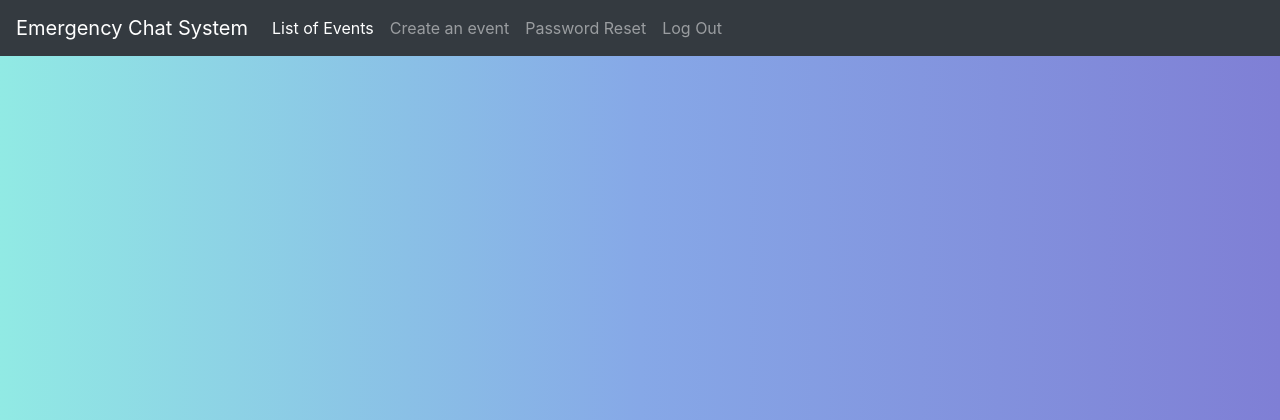
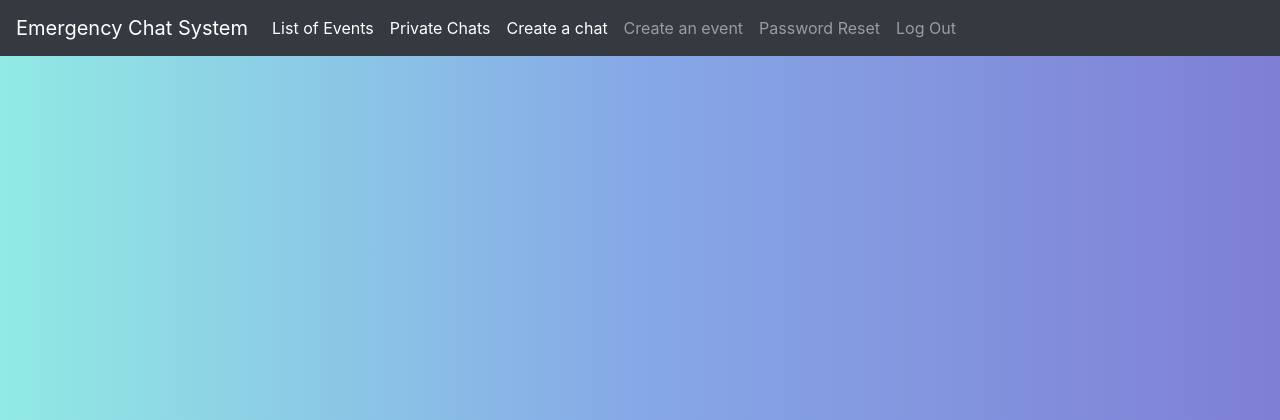
Before and after one commit to VishekhaTamrakar/DouglasEmergencyChatSystem, a Django app: page /private_chat in a window 1280 px wide. Shown: the top 420 px of the page. Run offline with Django 3.2, Linux system fonts and the light colour scheme; the visitor is signed in with stand-in values (Sample User, id 1); data that the repository does not hold is empty; some libraries are stand-ins or nearby versions; some web fonts are replaced.

Commit message:
user can create a private chat with another user

```diff
--- a/accounts/templates/base.html
+++ b/accounts/templates/base.html
@@ -18,6 +18,8 @@
     <div class="navbar-nav">
         {% if request.user.is_authenticated %}
             <a class="nav-item nav-link active" href="{% url 'events' %}">List of Events<span class="sr-only">(current)</span></a>
+            <a class="nav-item nav-link active" href="{% url 'private_chat' %}">Private Chats<span class="sr-only">(current)</span></a>
+            <a class="nav-item nav-link active" href="{% url 'private_chat_create' %}">Create a chat<span class="sr-only">(current)</span></a>
             {% if request.user.is_superuser %}
                     <a class="nav-item nav-link" href="{% url 'event_create' %}">Create an event</a>
                 {% endif %}
--- a/chat/templates/chat/private_chat.html
+++ b/chat/templates/chat/private_chat.html
@@ -23,7 +23,7 @@
 
 
     <div class="row" id="events_card">
-    {% for event in events %}
+    {% for private_message in private_messages %}
   <div class="col-md-4">
     <div class="card text-white bg-dark mb-3">
       <div class="card-body">
--- a/chat/urls.py
+++ b/chat/urls.py
@@ -11,4 +11,5 @@ urlpatterns = [
     path('event/create', views.event_create, name='event_create'),
     path('event/<int:pk>/delete/', views.event_delete, name='event_delete'),
     path('private_chat', views.PrivateChatView.as_view(), name='private_chat'),
+    path('private_chat/create', views.private_chat_create, name='private_chat_create'),
 ]
--- a/chat/views.py
+++ b/chat/views.py
@@ -39,7 +39,7 @@ class EventView(LoginRequiredMixin, ListView):
 class PrivateChatView(LoginRequiredMixin, ListView):
     template_name= "chat/private_chat.html"
     model = PrivateChat
-    context_object_name = 'private_message'
+    context_object_name = 'private_messages'
 
 
     def get_queryset(self):
@@ -73,18 +73,34 @@ def event_detail(request, pk):
 
 '''View for chat creation'''
 '''received request, extends CreatePrivateCharForm to submit the request'''
-# @login_required
-# def private_chat_create(request):
-#     if request.method == "POST":
-#         form = CreatePrivateChatForm(request.POST)
-#             if form.is_valid():
-#                  = form.save(commit=False)
-#                 event.date = timezone.now()
-#                 event.save()
-#                 return redirect('/events')
-#         else:
-#             form = EventForm()
-#         return render(request, 'chat/event_create.html', {'form': form})
+@login_required
+def private_chat_create(request):
+    username = request.user
+    if request.method == "POST":
+        form = CreatePrivateChatForm(request.POST)
+        if form.is_valid():
+            private_chat = form.save(commit=False)
+            private_chat.date = timezone.now()
+            private_chat.first_user = username
+            private_chat.save()
+            return redirect('/private_chat')
+    else:
+        form = CreatePrivateChatForm()
+    return render(request, 'chat/private_chat_create.html', {'form': form})
+
+@login_required
+def event_create(request):
+    if request.user.is_superuser:
+        if request.method == "POST":
+            form = EventForm(request.POST)
+            if form.is_valid():
+                event = form.save(commit=False)
+                event.date = timezone.now()
+                event.save()
+                return redirect('/events')
+        else:
+            form = EventForm()
+        return render(request, 'chat/event_create.html', {'form': form})
 
 # @login_required
 # def create_post(request, pk):
@@ -143,19 +159,7 @@ def event_edit(request, pk):
             return render(request, 'chat/event_edit.html', {'form': form})
 
 
-@login_required
-def event_create(request):
-    if request.user.is_superuser:
-        if request.method == "POST":
-            form = EventForm(request.POST)
-            if form.is_valid():
-                event = form.save(commit=False)
-                event.date = timezone.now()
-                event.save()
-                return redirect('/events')
-        else:
-            form = EventForm()
-        return render(request, 'chat/event_create.html', {'form': form})
+
 
 @login_required
 def event_delete(request, pk):
```
Also changed, not shown: chat/templates/chat/private_chat_create.html (+21 -0 lines).
